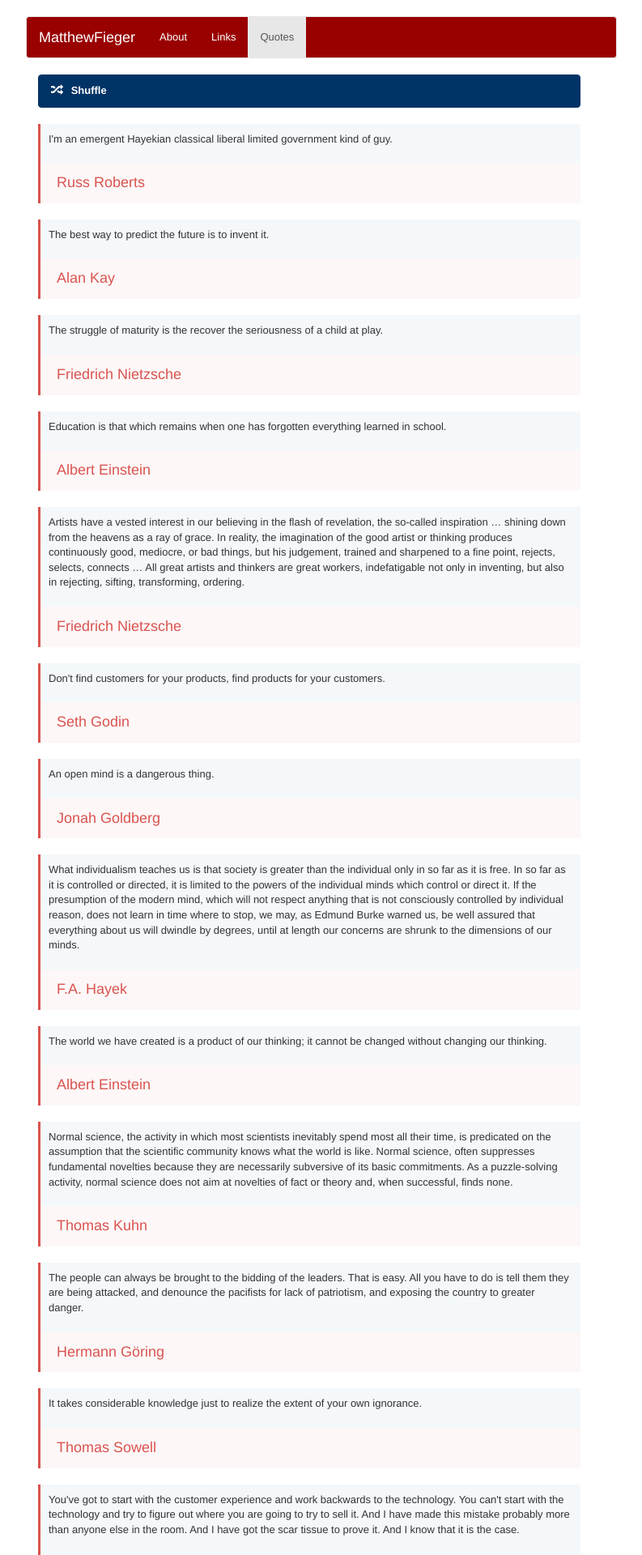
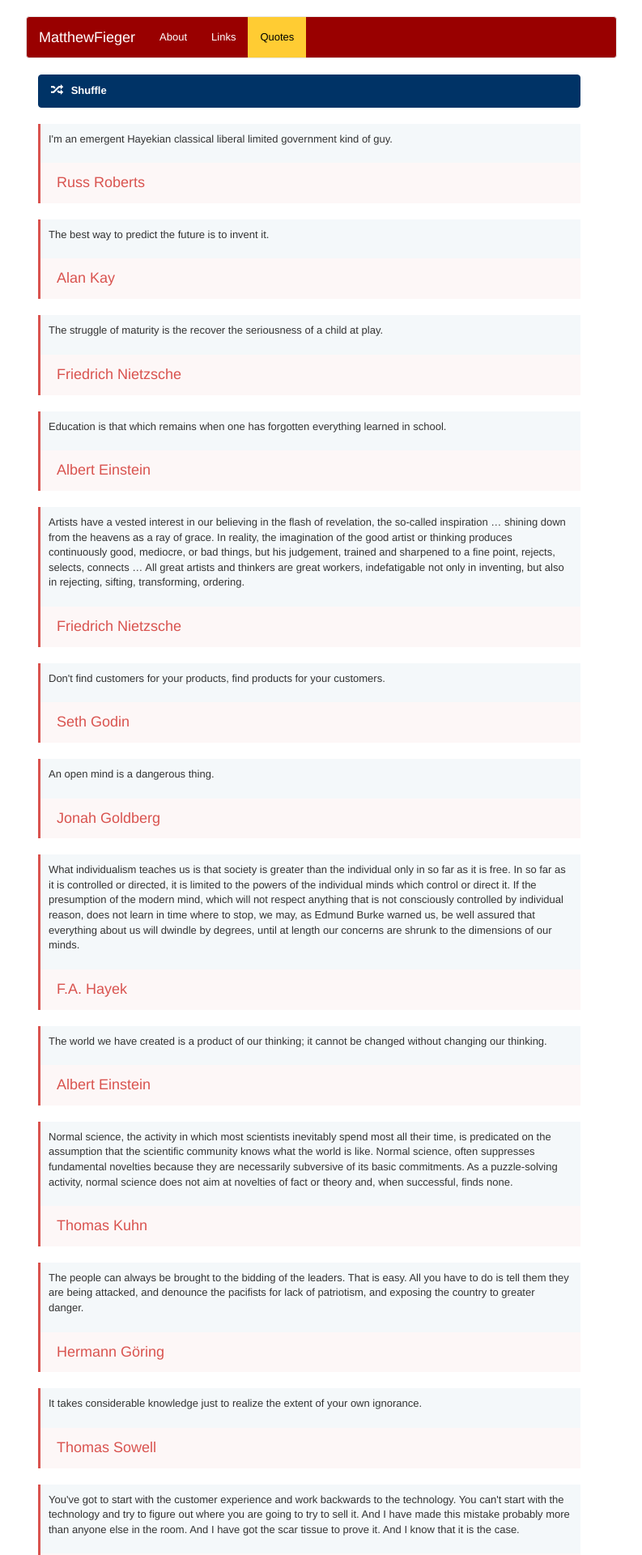
Before and after one commit to matthewfieger/matthewfieger.github.io, a Jekyll site: the page built from quotes.html, in a window 1280 px wide. Shown: the top 1920 px of the page at 81% size, without its empty margins (243-1036 px from the left). Built offline with Jekyll 4.4.1, drawn with Linux system fonts in a browser that asks for light colours; Markdown is read by kramdown in place of the engine named in the settings.

Commit message:
navbar color

```diff
--- a/assets/css/main.css
+++ b/assets/css/main.css
@@ -81,6 +81,15 @@ body {
 
 .navbar-default .navbar-brand {
 	color: white;
+}
+
+.navbar-default .navbar-nav>.active>a, .navbar-default .navbar-nav>.active>a:hover, .navbar-default .navbar-nav>.active>a:focus {
+color: black;
+background-color: #ffcc33;
+}
+
+.navbar-default .navbar-toggle .icon-bar {
+background-color: white;
 }
 
 /*****************************************************************************/
```
